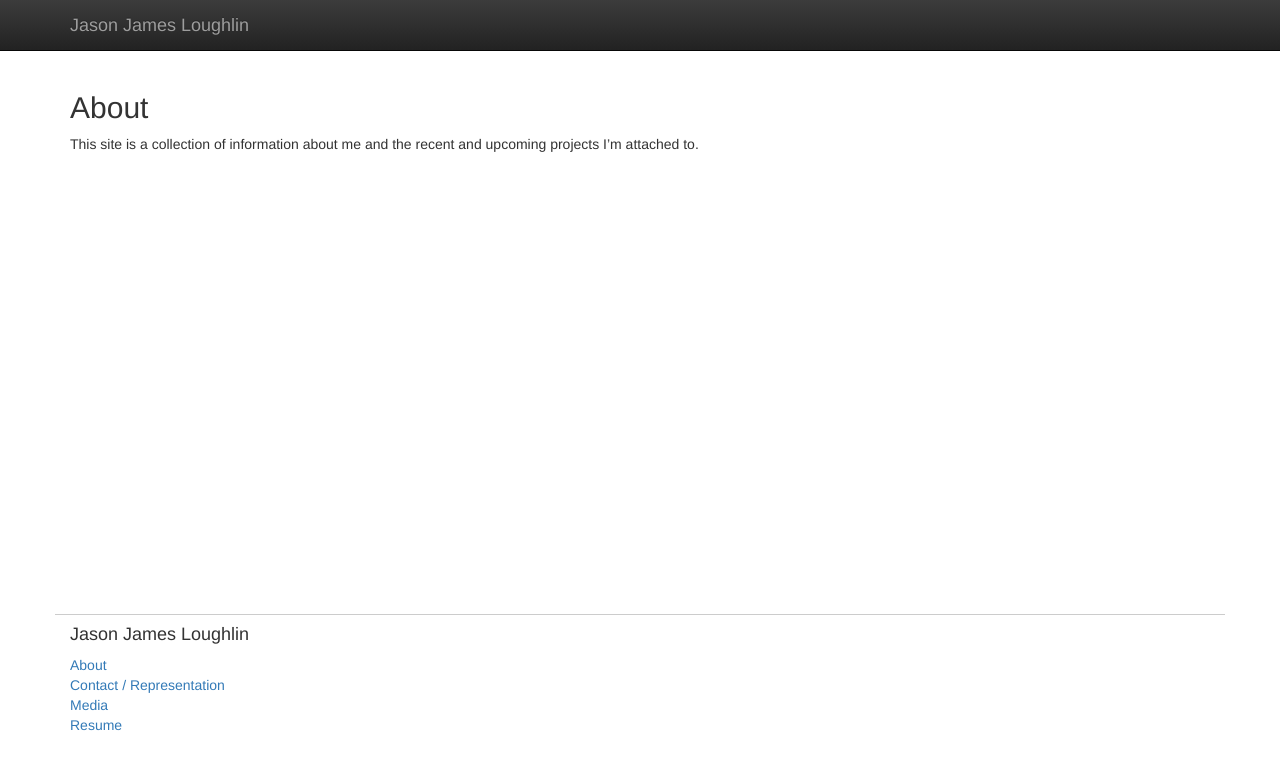
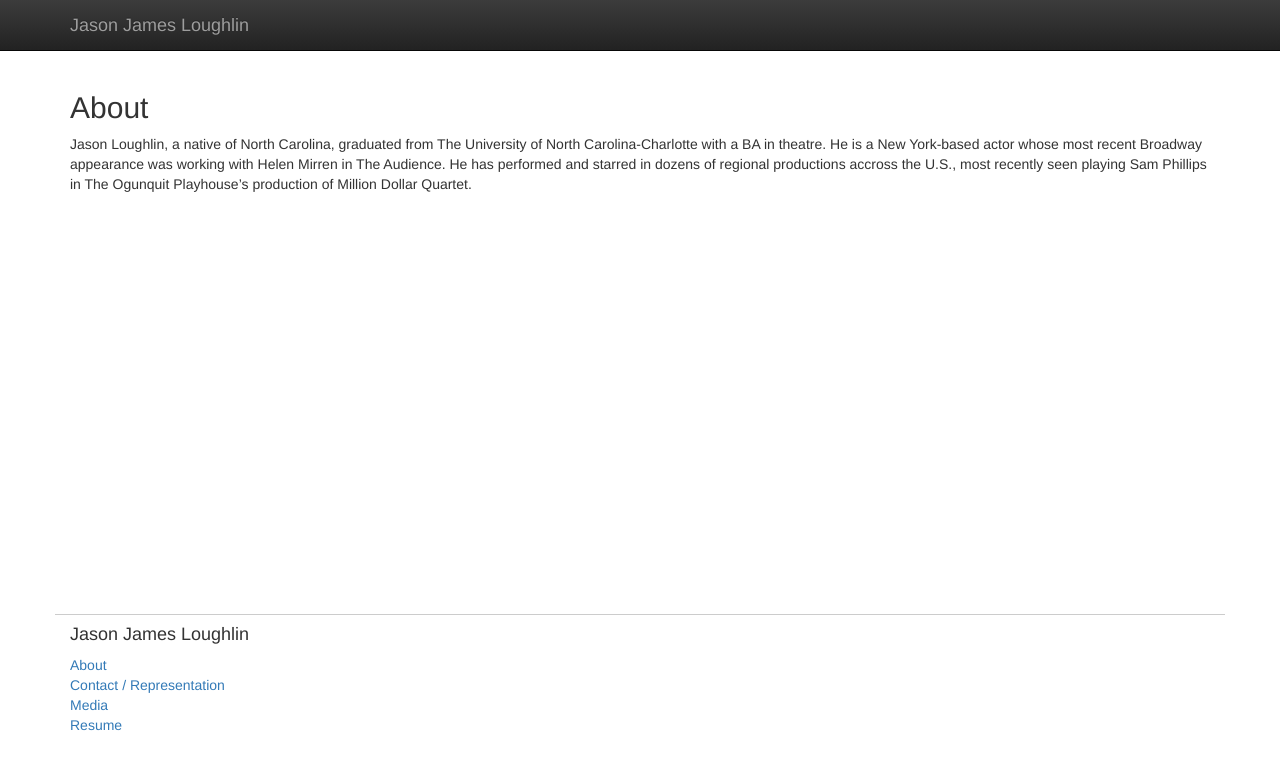
Before and after one commit to scotthelm/jasonjamesloughlin.com, a Jekyll site: the page built from about.md, in a window 1280 px wide. Shown: the top 770 px of the page. Built offline with Jekyll 4.4.1, drawn with Linux system fonts in a browser that asks for light colours; nearby versions of some CDN libraries.

Commit message:
Update about.md
About me add

```diff
--- a/about.md
+++ b/about.md
@@ -3,5 +3,4 @@ layout: page
 title: About
 permalink: /about/
 ---
-This site is a collection of information about me and the recent and upcoming
-projects I'm attached to.
+Jason Loughlin, a native of North Carolina, graduated from The University of North Carolina-Charlotte with a BA in theatre. He is a New York-based actor whose most recent Broadway appearance was working with Helen Mirren in The Audience. He has performed and starred in dozens of regional productions accross the U.S., most recently seen playing Sam Phillips in The Ogunquit Playhouse's production of Million Dollar Quartet.
```
